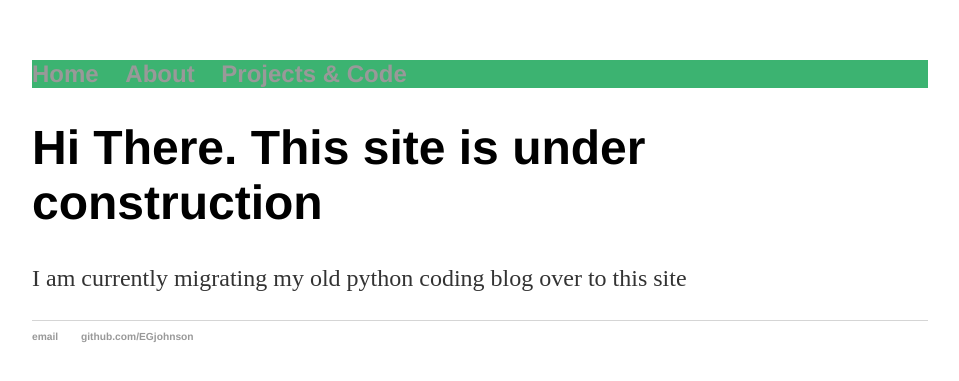
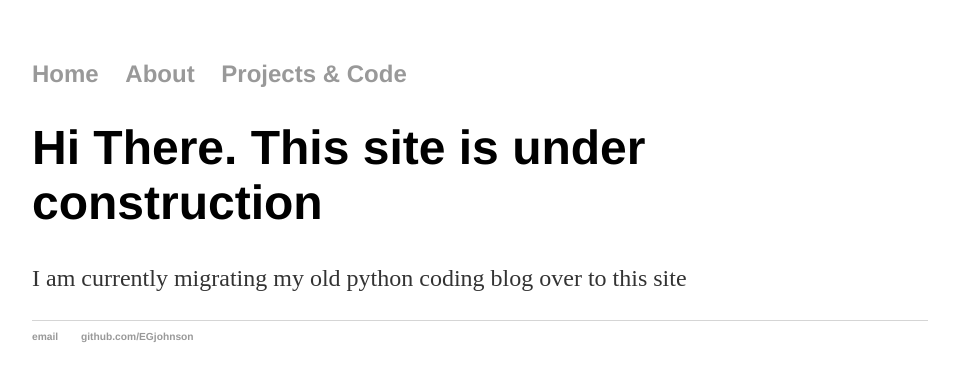
Before and after one commit to EGjohnson/EGjohnson.github.io, a Jekyll site: the page built from index.html, in a window 1280 px wide. Shown: the top 381 px of the page, without its empty margins (160-1119 px from the left). Built offline with Jekyll 4.4.1, drawn with Linux system fonts in a browser that asks for light colours.

Commit message:
updated bk color

```diff
--- a/css/main.css
+++ b/css/main.css
@@ -8,8 +8,6 @@ nav ul{
     padding: 0px;
     list-style: none;
     font-weight: bold;
-    background-color: #3cb371;
-
 }
 footer ul {
     font-size: 0.8em;
```
